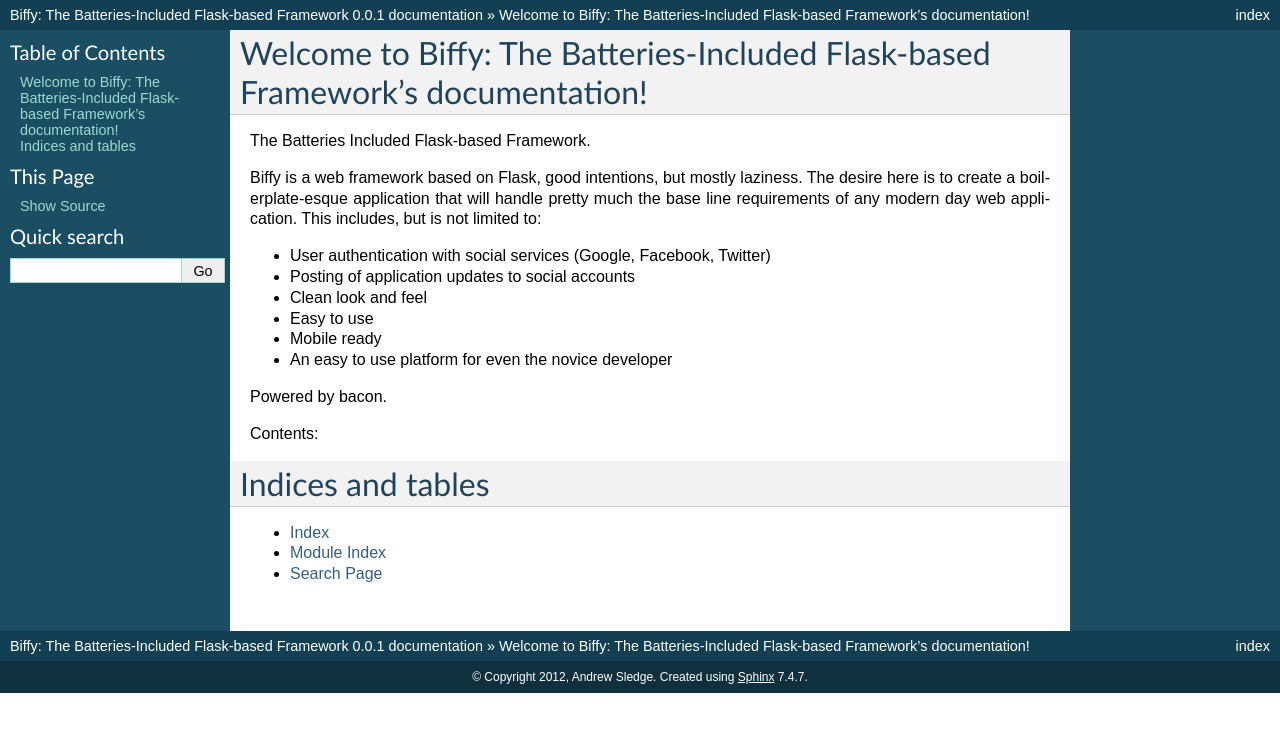
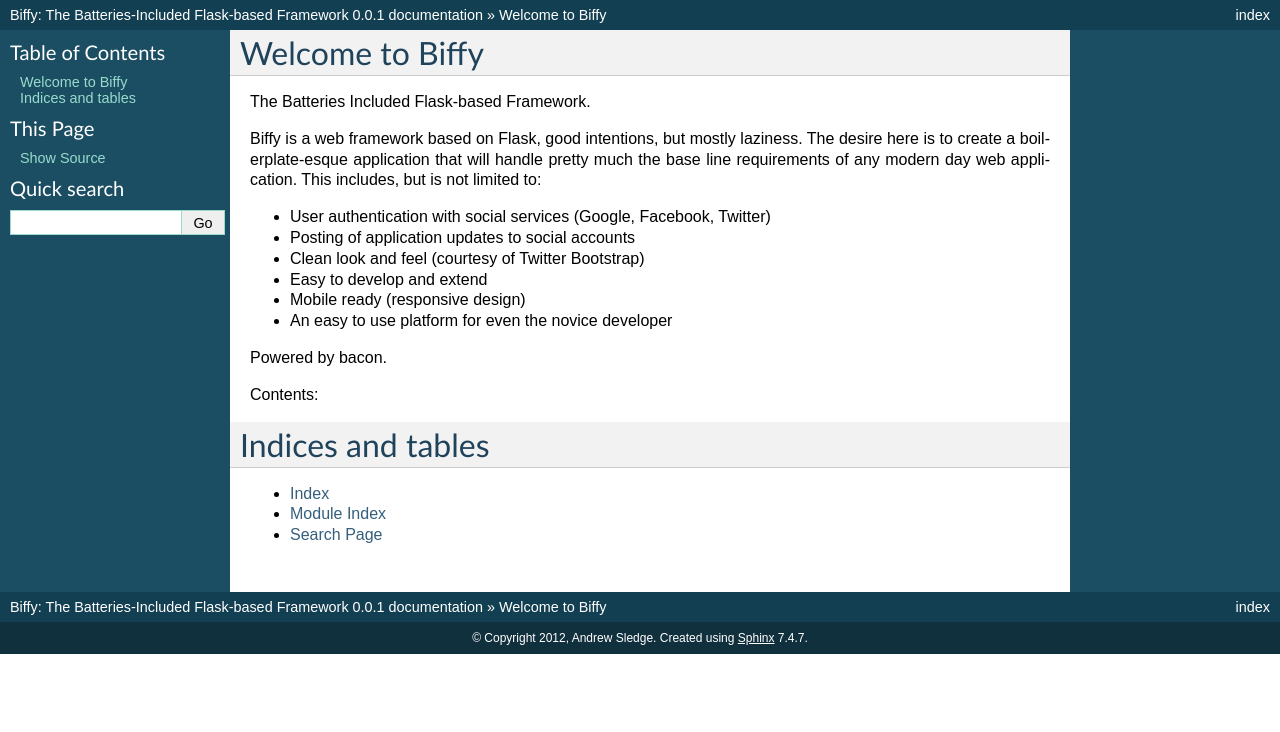
Before and after one commit to andrewjsledge/biffy, a Sphinx documentation site: the page built from docs/source/index.rst, in a window 1280 px wide. Shown: the top 732 px of the page. Built offline with Sphinx 7.4.7, drawn with Linux system fonts in a browser that asks for light colours.

Commit message:
Updated docs

```diff
--- a/docs/source/index.rst
+++ b/docs/source/index.rst
@@ -3,8 +3,8 @@
    You can adapt this file completely to your liking, but it should at least
    contain the root `toctree` directive.
 
-Welcome to Biffy: The Batteries-Included Flask-based Framework's documentation!
-===============================================================================
+Welcome to Biffy
+================
 
 The Batteries Included Flask-based Framework.
 
@@ -15,9 +15,9 @@
 
 * User authentication with social services (Google, Facebook, Twitter)
 * Posting of application updates to social accounts
-* Clean look and feel
-* Easy to use
-* Mobile ready
+* Clean look and feel (courtesy of Twitter Bootstrap)
+* Easy to develop and extend
+* Mobile ready (responsive design)
 * An easy to use platform for even the novice developer
 
 Powered by bacon.
```
Also changed, not shown: 5 other files.
